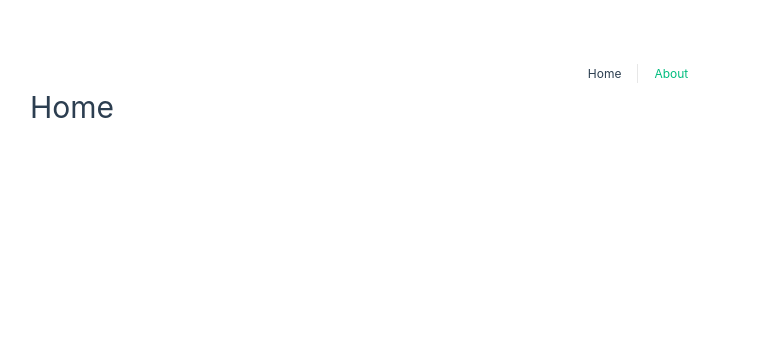
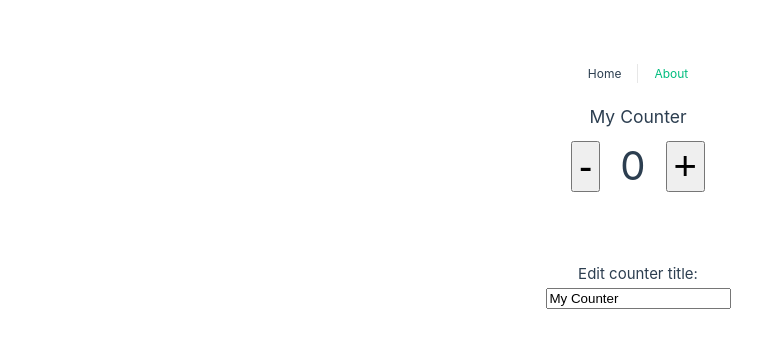
Before and after one commit to VeseMir2k/vue-composition-api-basics, a Vue app: page / in a window 1280 px wide. Shown: the top 348 px of the page, without its empty margins (2-764 px from the left). Built offline with nearby package versions, Linux system fonts and the light colour scheme.

Commit message:
✨ (HomeView.vue): Add functionality to increase and decrease a counter value on button click 📝 (HomeView.vue): Update counter title dynamically based on user input in the input field

```diff
--- a/src/views/HomeView.vue
+++ b/src/views/HomeView.vue
@@ -1,5 +1,47 @@
 <template>
   <div class="home">
-    <h1>Home</h1>
+    <h3>{{ counterTitle }}</h3>
+
+    <div>
+      <button @click="decreaseCounter" class="btn">-</button>
+      <span class="counter">{{ counter }}</span>
+      <button @click="increaseCounter" class="btn">+</button>
+    </div>
+
+    <div class="edit">
+      <h4>Edit counter title:</h4>
+      <input v-model="counterTitle" type="text" />
+    </div>
   </div>
 </template>
+
+<script setup>
+import { ref } from "vue";
+
+const counter = ref(0),
+  counterTitle = ref("My Counter");
+
+const increaseCounter = () => {
+  counter.value++;
+};
+
+const decreaseCounter = () => {
+  counter.value--;
+};
+</script>
+
+<style>
+.home {
+  text-align: center;
+  padding: 20px;
+}
+.btn,
+.counter {
+  font-size: 40px;
+  margin: 10px;
+}
+
+.edit {
+  margin-top: 60px;
+}
+</style>
```
